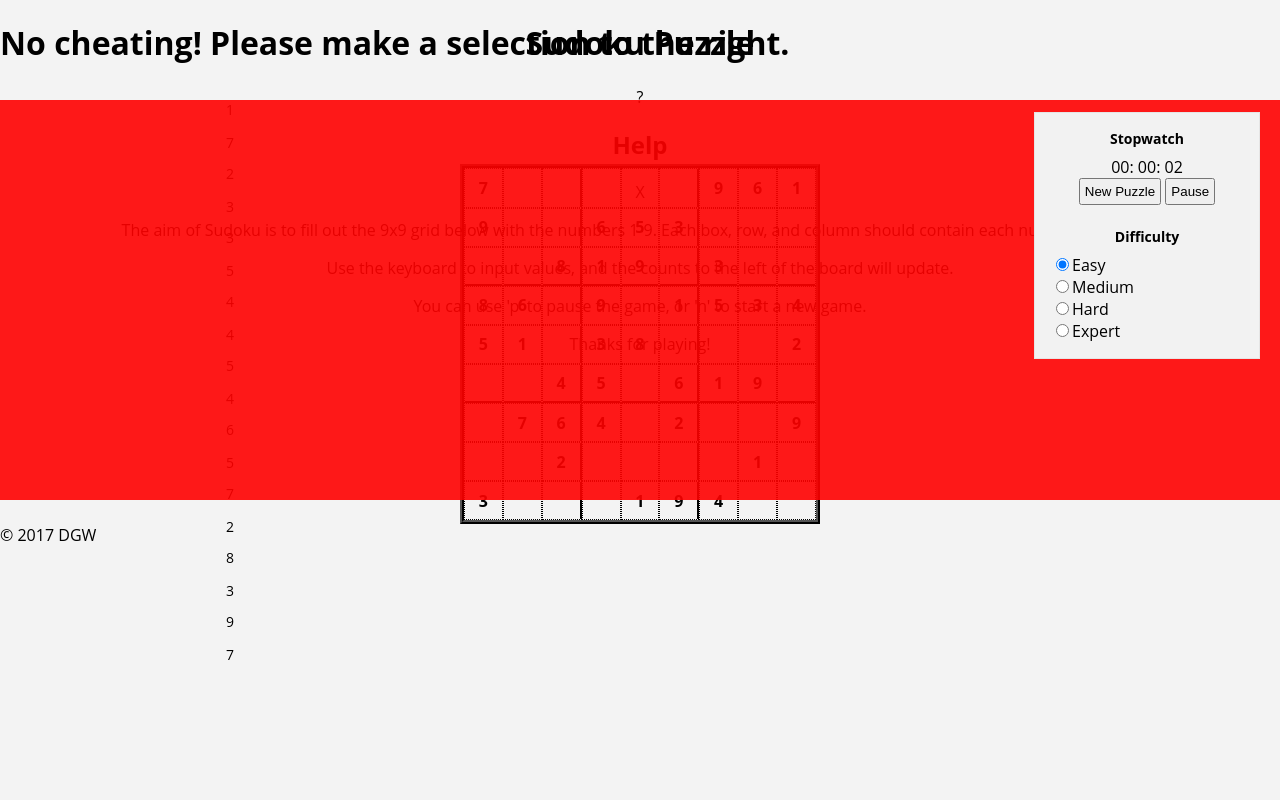
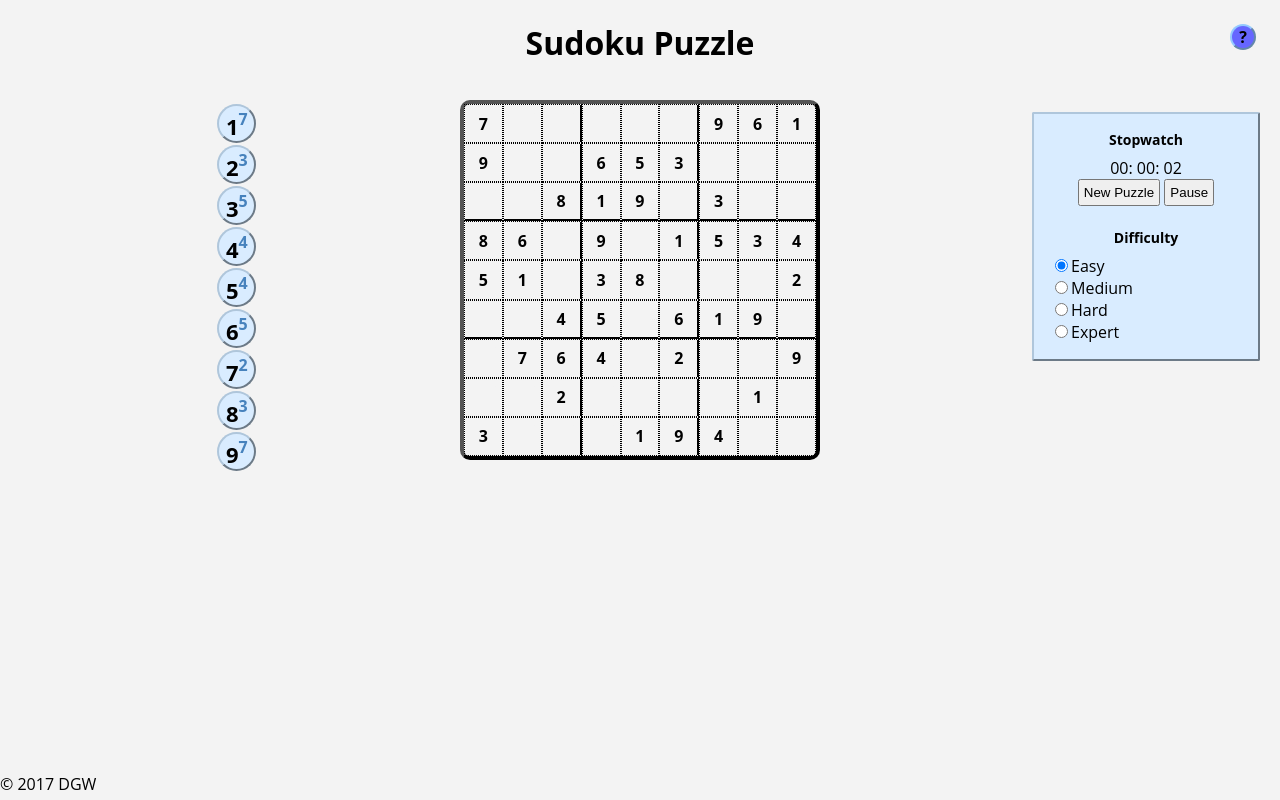
Before and after one commit to derk-the-jerk/Sudoku, a website: page public_html/index.html in a window 1280 px wide. Both pictures are taken after a click on the button "New Puzzle". Drawn offline with Linux system fonts and the light colour scheme.

Commit message:
Sidebar and Help Menu
Finished sidebar to show a count of each value, added help page, general page formatting

Still TODO:
--remove duplicate cell highlighting on value change
--navigate puzzle using arrow keys

Maybe: look into making updates happen on value input instead of tab (update count, check for completion, highlight duplicate, etc)

```diff
--- a/public_html/css/main.css
+++ b/public_html/css/main.css
@@ -11,7 +11,10 @@
   --page-bg: #F3F3F3;
   --focus-bg: #DADFED;
   --dup-bg: #FF6666;
-}
+  --nav-bg: #D9ECFF;
+  --count-green: #2FBA2F;
+  --count-red: #EB4444;
+  --count: #4682BD; }
 
 html, body {
   background-color: var(--page-bg);
@@ -25,6 +28,45 @@
   top: 0;
   text-align: center;
   height: 12vh; }
+  header #help {
+    background-color: #6666FF;
+    cursor: pointer;
+    position: absolute;
+    right: 3vh;
+    top: 3vh;
+    width: 22px;
+    font-size: 16px;
+    font-weight: bolder;
+    border: 2px outset #94CAFF;
+    border-radius: 50%; }
+    header #help #help:active {
+      background-color: red; }
+
+#help_text {
+  padding: 4px;
+  display: none;
+  position: relative;
+  width: 60%;
+  margin: auto;
+  background: #6666FF;
+  z-index: 5;
+  border: 2px outset #94CAFF;
+  border-radius: 5px; }
+  #help_text p {
+    text-align: justify; }
+  #help_text #exit {
+    cursor: pointer;
+    font-weight: bold;
+    border-radius: 3px;
+    background-color: #9494FF;
+    border: 2px outset #94CAFF;
+    position: absolute;
+    width: 20px;
+    top: 5px;
+    right: 5px; }
+
+#new_puz, #pause_resume {
+  cursor: pointer; }
 
 nav {
   z-index: 3;
@@ -33,9 +75,10 @@
   top: 14vh;
   right: 2.5vh;
   text-align: center;
-  background-color: #f2f2f2;
+  background-color: var(--nav-bg);
   padding: 16px;
-  border: solid 1px #e5e5e5;
+  border: 2px outset #AFC6DB;
+  border-radius: 2px;
   text-align: center;
   margin: 0 0 16px 0; }
   nav h2 {
@@ -44,24 +87,35 @@
 
 #sidebar {
   position: absolute;
+  top: 13vh;
   right: 80vw;
-  vertical-align: middle;
-  font-size: 6px;
-}
-
-#sidebar div {
-  display: inline-block;
-  height: 30px;
-  width: 30px;
-  font-size: 14px;
-}
-
-#sidebar div h3 {
-  text-align: center;
-  border: 2px ridge black;
-  border-radius: 50%;
-  padding: 4px;
-}
+  vertical-align: middle; }
+  #sidebar div {
+    background: var(--nav-bg);
+    border: 2px outset #AFC6DB;
+    border-radius: 50%;
+    display: inline-block;
+    height: 15px;
+    width: 35px;
+    padding-top: 10px;
+    padding-bottom: 10px; }
+    #sidebar div p {
+      position: relative;
+      left: 7px;
+      top: -5px;
+      display: inline;
+      font-size: 22px;
+      font-weight: bolder;
+      text-align: center;
+      padding-top: 0px; }
+    #sidebar div span {
+      position: relative;
+      right: -7px;
+      top: -15px;
+      color: var(--count);
+      /*text-shadow: 1px 0 0 #000, 0 -1px 0 #000, 0 1px 0 #000, -1px 0 0 #000;*/
+      font-size: 16px;
+      font-weight: bold; }
 
 article {
   margin-top: 100px; }
@@ -71,11 +125,22 @@
 
 #difficulty {
   text-align: left; }
+  #difficulty input {
+    cursor: pointer; }
 
 .focus {
   background-color: var(--focus-bg); }
 
 #overlay {
+  display: none;
+  position: absolute;
+  top: 0;
+  z-index: 4;
+  width: 100vw;
+  height: 100vh;
+  background-color: rgba(0, 0, 0, 0.5); }
+
+#pause {
   top: 12.5vh;
   background-color: rgba(255, 0, 0, 0.9); }
 
@@ -83,28 +148,28 @@
   top: -400px;
   background-color: rgba(100, 255, 100, 0.9); }
 
-#overlay, #complete {
+#pause, #complete {
   position: absolute;
   left: 0;
   z-index: 2;
   height: 400px;
   width: 100vw; }
-  #overlay div, #complete div {
+  #pause div, #complete div {
     width: 425px;
     height: 50%;
     text-align: center;
     margin: auto;
     vertical-align: middle; }
-    #overlay div h1, #complete div h1 {
+    #pause div h1, #complete div h1 {
       margin-top: 1em;
       font-size: 3em; }
 
 .dup {
-  background-color: var(--dup-bg);
-}
+  background-color: var(--dup-bg); }
 
 #puzzle {
-  border: 4px ridge #555;
+  border: 4px outset #555;
+  border-radius: 10px;
   height: 360px;
   width: 360px;
   margin: auto;
@@ -126,4 +191,8 @@
       text-align: center;
       border: 0px; }
 
+#footer {
+  position: absolute;
+  bottom: 5px; }
+
 /*# sourceMappingURL=main.css.map */
```
